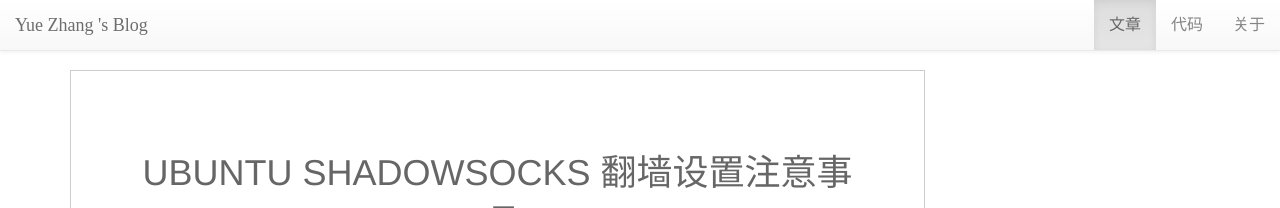
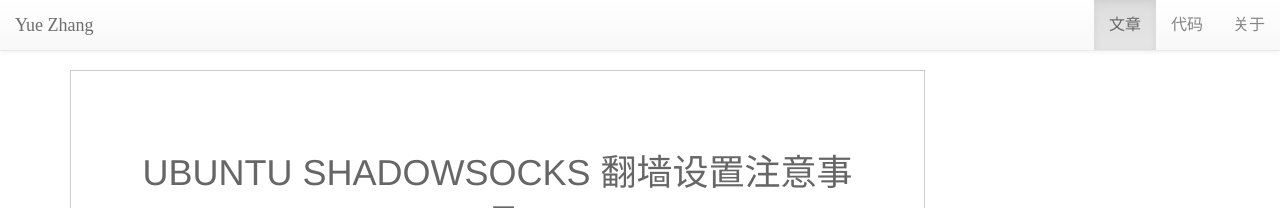
Before and after one commit to eueuy/eueuy.github.io, a Jekyll site: the page built from _posts/2016-10-12-ubuntu-shadowsocks-notes.md, in a window 1280 px wide. Shown: the top 208 px of the page. Built offline with Jekyll 4.4.1, drawn with Linux system fonts in a browser that asks for light colours; comment, search, counter and statistics services are not loaded.

Commit message:
Update nav.html

```diff
--- a/_includes/nav.html
+++ b/_includes/nav.html
@@ -8,7 +8,7 @@
         <span class="icon-bar"></span>
         <span class="icon-bar"></span>
       </button>
-      <a class="navbar-brand" href="#">Yue Zhang 's Blog</a>
+      <a class="navbar-brand" href="#"> Yue Zhang</a>
     </div>
     <!-- Collect the nav links, forms, and other content for toggling -->
     <div class="collapse navbar-collapse" id="bs-example-navbar-collapse-1">
```
